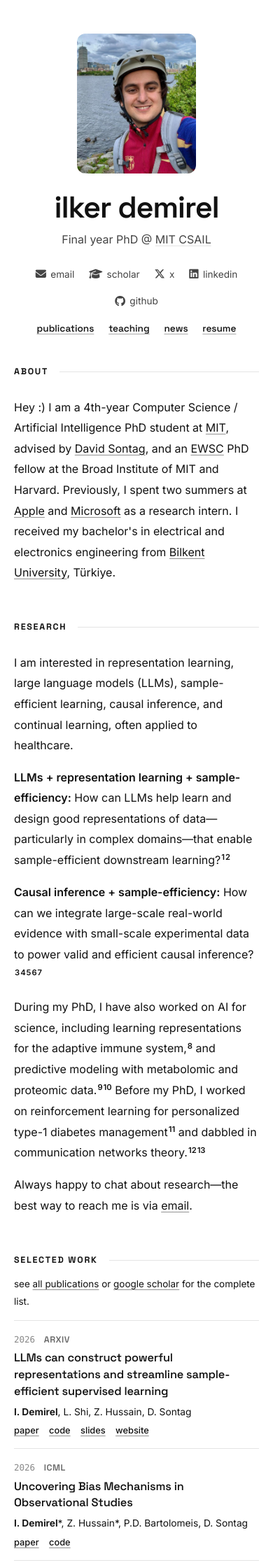
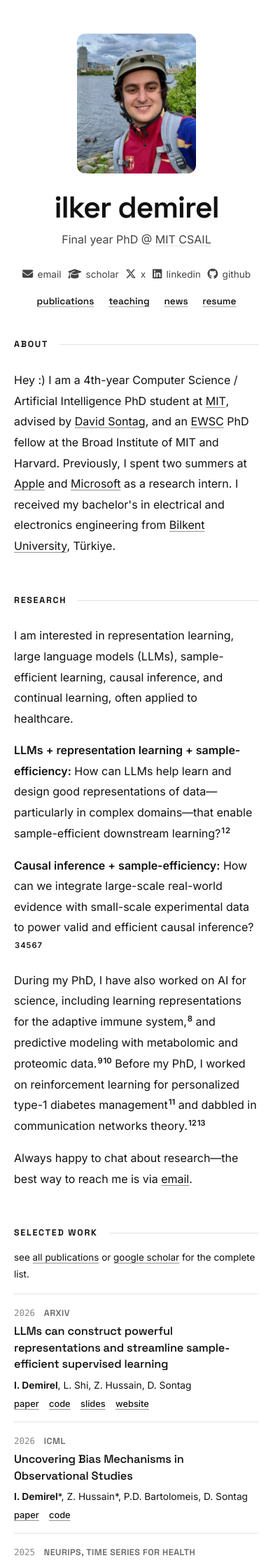
Before and after one commit to demireal/demireal.github.io, a Jekyll site: the page built from index.html, in a window 390 px wide. Shown: the top 2237 px of the page at 70% size. Built offline with Jekyll 4.4.1, drawn with Linux system fonts in a browser that asks for light colours.

Commit message:
tighten social link gaps so they fit one row on mobile
Co-authored-by: Cursor <cursoragent@cursor.com>

```diff
--- a/assets/css/main.scss
+++ b/assets/css/main.scss
@@ -152,9 +152,19 @@ a:hover {
 .hero__socials {
   display: flex;
   flex-wrap: wrap;
-  gap: 0.4rem 1.3rem;
+  gap: 0.4rem 1rem;
   justify-content: center;
   margin-top: 0.8rem;
+}
+
+@media (max-width: 420px) {
+  .hero__socials { gap: 0.4rem 0.6rem; }
+  .hero__socials a { font-size: 0.8rem; gap: 0.3rem; }
+}
+
+@media (max-width: 374px) {
+  .hero__socials { gap: 0.4rem 0.45rem; }
+  .hero__socials a { font-size: 0.76rem; gap: 0.25rem; }
 }
 
 .hero__socials a {
```
